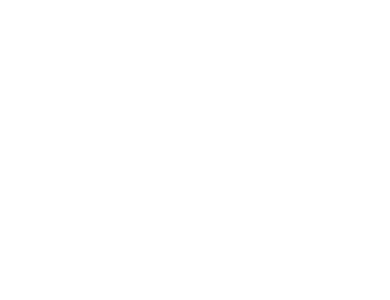
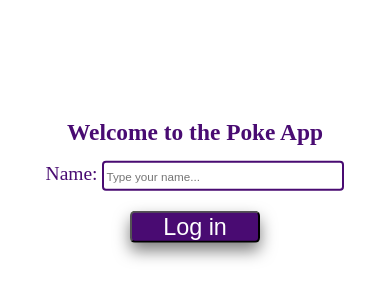
Before and after one commit to Eslashier/poke-app, a React (Vite) app: page /login in a window 390 px wide. Before the commit this address had no page. Shown: the part 248-548 px from the top of the page. Built offline with nearby package versions, Linux system fonts and the light colour scheme; a web font is replaced by a local one.

Commit message:
login working, login styles responsive

```diff
--- a/src/config/RoutesSite.tsx
+++ b/src/config/RoutesSite.tsx
@@ -1,5 +1,6 @@
 import { Route, Routes } from "react-router-dom"
 import DisplayPokemons from "../pages/DisplayPokemons"
+import Login from "../pages/LogIn"
 import PokemonDetail from "../pages/PokemonDetail"
 import SearchPokemons from "../pages/SearchPokemons"
 
@@ -9,6 +10,7 @@
     if(true){
         return(
         <Routes>
+            <Route path='/login' element={<Login />} />
             <Route path='/' element={<DisplayPokemons />} />
             <Route path='/search' element={<SearchPokemons />} />
             <Route path='/pokemon-detail' element={<PokemonDetail />} />
--- /dev/null
+++ b/src/pages/LogIn.tsx
@@ -0,0 +1,54 @@
+import "./grid.css"
+import { Link, Navigate, useNavigate } from "react-router-dom";
+import { useState } from "react";
+import { loginType, logInUserReducer, logOutUserReducer } from "../state/slice/loginSlice";
+import { useSelector } from "react-redux";
+import { RootState, useAppDispatch } from "../state/store";
+
+const Login = () => {
+
+    const dispatch = useAppDispatch()
+
+    const [name, setName] = useState('')
+    const [validate, setValidate] = useState(true)
+
+    let navigate = useNavigate();
+
+    const logStatus = useSelector((state: RootState) => state.login)
+    console.log(logStatus)
+
+    const onSubmit = (e: React.FormEvent<HTMLFormElement>) => {
+        e.preventDefault();
+        if (name) {
+            const userLog: loginType = {
+                name: name,
+                isLoggedIn: true,
+            }
+            dispatch(logInUserReducer(userLog))
+            navigate("/")
+        } else {
+            setValidate(false)
+        }
+    }
+
+    return (
+        <div className="middle" >
+            <div className="center">
+                <h1 className="title">Welcome to the Poke App</h1>
+            </div>
+            <form onSubmit={(e) => onSubmit(e)}>
+                <div className="center">
+                    <label className="nameLabel" htmlFor="name">Name:    </label>
+                    <input type="text" id="name" placeholder="Type your name..." onChange={(e) => setName(e.target.value)}></input>
+                    <h1 hidden={validate} className="alert">Please enter a name</h1>
+                </div>
+                <br />
+                <div className="center">
+                    <input type="submit" value="Log in" />
+                </div>
+            </form>
+        </div>
+    )
+}
+
+export default Login;
--- a/src/pages/grid.css
+++ b/src/pages/grid.css
@@ -27,6 +27,42 @@
         height: 5vw;
         font-size: 3.5vw;
     }
+
+    input[type=submit] {
+        background-color: #490b72;
+        border-radius: 5px;
+        color: #fff;
+        padding: 0.25% 10% 0.25% 10%;
+        margin: 2px;
+        font-size: 6vw;
+        box-shadow: 0 8px 16px 0 rgb(126, 126, 126);
+    }
+
+    input[type=text] {
+        border: 2px solid #490b72;
+        border-radius: 4px;
+        width: 75%;
+        height: 6vw;
+        font-size: 3vw;
+    }
+
+    .middle {
+        width: 80%;
+        position: absolute;
+        left: 50%;
+        top: 50%;
+        -webkit-transform: translate(-50%, -50%);
+    }
+
+    .title{
+        font-size: 6vw;
+        color: #490b72;
+    }
+
+    .nameLabel{
+        font-size: 5vw;
+        color: #490b72;
+    }
 }
 
 @media screen and (min-width: 800px) {
@@ -47,6 +83,47 @@
         height: 2vw;
         font-size: 1.5vw;
     }
+
+    input[type=submit] {
+        background-color: #490b72;
+        border-radius: 5px;
+        color: #fff;
+        padding: 0.25% 4% 0.25% 4%;
+        margin: 2px;
+        font-size: 1.5vw;
+        box-shadow: 0 8px 16px 0 rgb(126, 126, 126);
+    }
+
+    input[type=text] {
+        border: 2px solid #490b72;
+        border-radius: 4px;
+        width: 30%;
+        height: 2vw;
+        font-size: 1.5vw;
+    }
+
+    .middle {
+        width: 80%;
+        position: absolute;
+        left: 50%;
+        top: 50%;
+        -webkit-transform: translate(-50%, -50%);
+    }
+
+    .title{
+        font-size: 2.5vw;
+        color: #490b72;
+    }
+
+    .alert{
+        font-size: 1vw;
+        color: #aa1b16;
+    }
+
+    .nameLabel{
+        font-size: 1.5vw;
+        color: #490b72;
+    }
 }
 
 
--- a/src/state/slice/loginSlice.ts
+++ b/src/state/slice/loginSlice.ts
@@ -1,5 +1,4 @@
 import { createSlice } from "@reduxjs/toolkit"
-import { possibleStatus } from "../../config/possibleStatus"
 
 type loginType = {
     name?: string,
@@ -12,19 +11,20 @@
 
 const initialState: loginStateType = {
     login: {
+        name: '',
         isLoggedIn: false
     },
 }
 
 const logInSlice = createSlice({
-    name: "logged",
+    name: 'logged',
     initialState,
     reducers: {
         logInUserReducer(state, action) {
             const stateLoggedIn = {
                 ...state, login: {
-                    //name: action.payload.name,
-                    isLoggedIn: true
+                    name: action.payload.name,
+                    isLoggedIn: action.payload.isLoggedIn
                 }
             }
             return stateLoggedIn
@@ -41,6 +41,6 @@
 })
 
 
+export type { loginType }
 export default logInSlice.reducer
-
 export const { logInUserReducer, logOutUserReducer } = logInSlice.actions
```
Also changed, not shown: src/components/LogOut.tsx (added, +30 -0 lines), src/components/NavBar.tsx (added).
